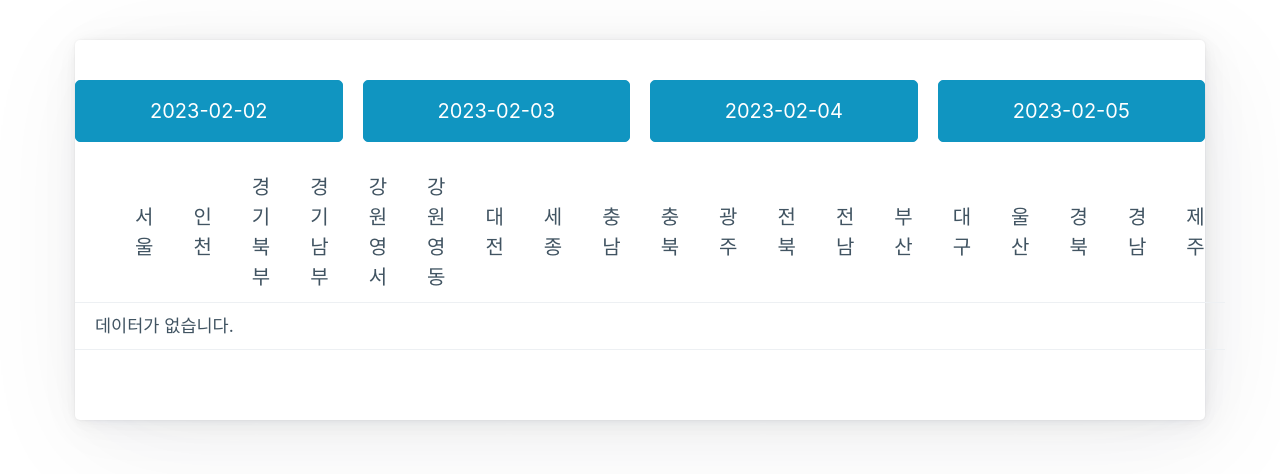
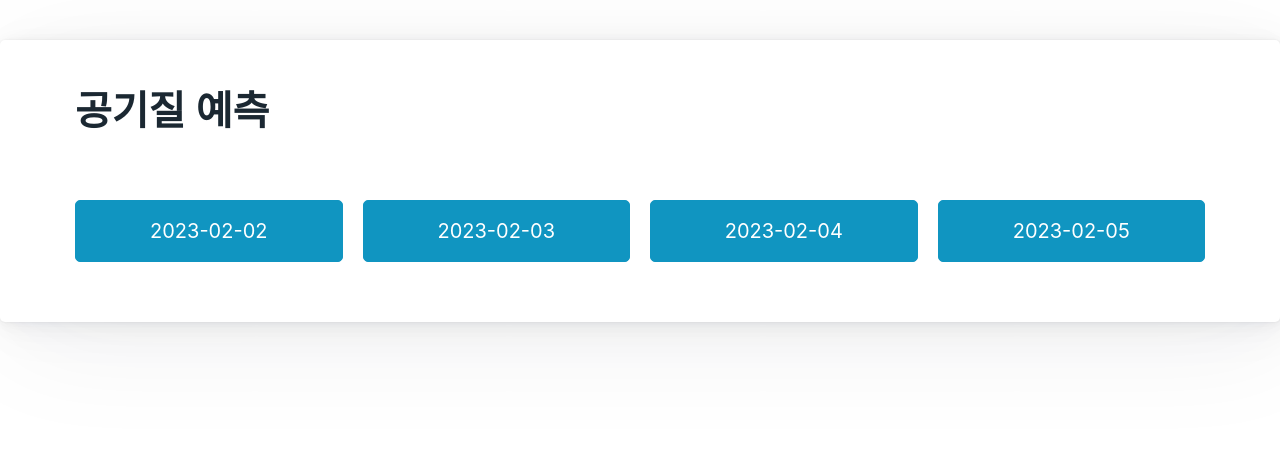
Before and after one commit to icecaptin/k-digital_React, a React (Create React App) app: page / in a window 1280 px wide. Shown: the top 474 px of the page. Built offline with nearby package versions, Linux system fonts and the light colour scheme.

Commit message:
20230428_FINAL

```diff
--- a/package.json
+++ b/package.json
@@ -15,6 +15,7 @@
     "react-dom": "^18.2.0",
     "react-router-dom": "^6.10.0",
     "react-scripts": "5.0.1",
+    "styled-components": "^5.3.10",
     "web-vitals": "^2.1.4"
   },
   "scripts": {
--- a/src/05_aircondition/AirJson.js
+++ /dev/null
@@ -1,53 +0,0 @@
-import React from 'react';
-import aircondition from "../05_aircondition/dataFrcst.json";
-
-const AirJson = ({ selectedDate }) => {
-  let dateData = {};
-  if (selectedDate) {
-    dateData = aircondition[selectedDate] || {};
-  }
-
-  const locations = [
-    "서울", "인천", "경기북부", "경기남부", "강원영서",
-    "강원영동", "대전", "세종", "충남", "충북",
-    "광주", "전북", "전남", "부산", "대구",
-    "울산", "경북", "경남", "제주"
-  ];
-
-  const getValuesByLocation = (location) => {
-    const value = dateData[location];
-    return value === "낮음" || value === "높음" ? value : "";
-  };
-
-  return (
-    <table>
-      <tbody>
-        <tr>
-          <th></th>
-          {locations.map((location) => {
-            return (
-              <th key={location}>{location}</th>
-            );
-          })}
-        </tr>
-        {Object.keys(dateData).length > 0 ? (
-          <tr>
-            <td>공기질</td>
-            {locations.map((location) => {
-              const value = getValuesByLocation(location);
-              return (
-                <td key={`${location}value`}>{value}</td>
-              );
-            })}
-          </tr>
-        ) : (
-          <tr>
-            <td colSpan={locations.length + 1}>데이터가 없습니다.</td>
-          </tr>
-        )}
-      </tbody>
-    </table>
-  );
-};
-
-export default AirJson;
--- a/src/05_aircondition/AirTable.js
+++ b/src/05_aircondition/AirTable.js
@@ -1,34 +1,59 @@
 import React, { useState } from 'react';
-import AirJson from './AirJson';
-import aircondition from '../05_aircondition/dataFrcst.json';
-import aircondition2 from '../05_aircondition/dataFrcst_원본.json';
+import aircondition from "../05_aircondition/dataFrcst_원본.json";
+import styles from './AirTable.moudle.css';
 
 const AirTable = () => {
-    const [selectedDate, setSelectedDate] = useState("2023-02-02");
-    const dtKey = ["frcstOneDt", "frcstTwoDt", "frcstThreeDt", "frcstFourDt"]
-    // dtKey.map((aircondition2) => console.log(data[aircondition2]));
-    const handleDateClick = (e) => {
-        setSelectedDate(e.target.textContent);
-    }
 
-    const getAirDataByDate = (date) => {
-        return aircondition[date];
-    }
+    const dtKey = ["frcstOneDt", "frcstTwoDt", "frcstThreeDt", "frcstFourDt"];
+    const cnResult = ["frcstOneCn", "frcstTwoCn", "frcstThreeCn", "frcstFourCn"];
+
+    // dtcn 객체 생성
+    const dtcn = {};
+    dtKey.forEach((key, idx) => {
+        const cn = aircondition[cnResult[idx]];
+        const cnArr = cn.split(',');
+        const cnObj = {};
+        cnArr.forEach(item => {
+            const [type, level] = item.split(':');
+            cnObj[type] = level.trim();
+        });
+        dtcn[aircondition[key]] = cnObj;
+    });
+
+    const [clickedData, setClickedData] = useState({});
+
+    const handleButtonClick = (dt) => {
+        setClickedData(dtcn[dt]);
+    };
 
     return (
-        <>
-            <article className="container">
-                <div className="grid">
-                    <button onClick={handleDateClick}>2023-02-02</button>
-                    <button onClick={handleDateClick}>2023-02-03</button>
-                    <button onClick={handleDateClick}>2023-02-04</button>
-                    <button onClick={handleDateClick}>2023-02-05</button>
+        <article>
+            <div className="container">
+
+                <h1>공기질 예측</h1>
+                <div className="grid parent">
+                    {dtKey.map((key, idx) => (
+                        <button key={`dt${idx}`} className="btns" onClick={() => handleButtonClick(aircondition[key])}>
+                            {aircondition[key]}
+                        </button>
+                    ))}
                 </div>
-                <div>
-                    <AirJson airData={getAirDataByDate(selectedDate)} />
+                <div className="result-container">
+                    {Object.keys(clickedData).map((type, idx) => (
+                        <div key={`clickedData${idx}`}>
+                            <span className={styles.spnormal}>{type}</span>
+                            {clickedData[type] === '낮음' ? (
+                                <span className={styles.splow}>{clickedData[type]}</span>
+                            ) : clickedData[type] === '보통' ? (
+                                <span className={styles.spmoderate}>{clickedData[type]}</span>
+                            ) : (
+                                <span className={styles.sphigh}>{clickedData[type]}</span>
+                            )}
+                        </div>
+                    ))}
                 </div>
-            </article>
-        </>
+            </div >
+        </article>
     );
 };
 
--- /dev/null
+++ b/src/05_aircondition/AirTable.moudle.css
@@ -0,0 +1,19 @@
+.result-container {
+  display:flex;
+}
+
+.result-container div {
+  flex: 1;
+}
+.spnormal{
+  color:black;
+}
+.splow{
+  color:blue;
+}
+.spmoderate{
+  color:green;
+}
+.sphigh{
+  color:red;
+}
--- a/src/05_aircondition/dataFrcst_원본.json
+++ b/src/05_aircondition/dataFrcst_원본.json
@@ -1,12 +1,10 @@
 {
     "frcstFourDt":"2023-02-05",
     "frcstThreeDt":"2023-02-04",
-    "frcstTwoCn":"서울 : 낮음, 인천 : 낮음, 경기북부 : 낮음, 경기남부 : 낮음, 강원영서 : 낮음, 강원영동 : 낮음, 대전 : 낮음, 세종 : 낮음, 충남 : 낮음, 충북 : 낮음, 광주 : 낮음, 전북 : 낮음, 전남 : 낮음, 부산 : 낮음, 대구 : 낮음, 울산 : 낮음, 경북 : 낮음, 경남 : 낮음, 제주 : 낮음, 신뢰도 : 보통",
-    "gwthcnd":"2월 4일~5일은 중서부지역을 중심으로 국외 미세먼지가 유입되는 가운데 대기 정체로 축적되어 4일 인천· 경기남부·충남, 5일 인천·경기남부·충북·충남에서 미세먼지 농도가 '높음'일 것으로 예상됩니다.",
+    "frcstTwoCn":"서울 : 낮음, 인천 : 낮음, 경기북부 : 낮음, 경기남부 : 낮음, 강원영서 : 낮음, 강원영동 : 낮음, 대전 : 낮음, 세종 : 낮음, 충남 : 낮음, 충북 : 낮음, 광주 : 낮음, 전북 : 낮음, 전남 : 낮음, 부산 : 낮음, 대구 : 낮음, 울산 : 낮음, 경북 : 낮음, 경남 : 낮음, 제주 : 낮음",
     "frcstTwoDt":"2023-02-03",
-    "frcstFourCn":"서울 : 낮음, 인천 : 높음, 경기북부 : 낮음, 경기남부 : 높음, 강원영서 : 낮음, 강원영동 : 낮음, 대전 : 낮음, 세종 : 낮음, 충남 : 높음, 충북 : 높음, 광주 : 낮음, 전북 : 낮음, 전남 : 낮음, 부산 : 낮음, 대구 : 낮음, 울산 : 낮음, 경북 : 낮음, 경남 : 낮음, 제주 : 낮음, 신뢰도 : 보통",
-    "frcstThreeCn":"서울 : 낮음, 인천 : 높음, 경기북부 : 낮음, 경기남부 : 높음, 강원영서 : 낮음, 강원영동 : 낮음, 대전 : 낮음, 세종 : 낮음, 충남 : 높음, 충북 : 낮음, 광주 : 낮음, 전북 : 낮음, 전남 : 낮음, 부산 : 낮음, 대구 : 낮음, 울산 : 낮음, 경북 : 낮음, 경남 : 낮음, 제주 : 낮음, 신뢰도 : 보통",
+    "frcstFourCn":"서울 : 낮음, 인천 : 높음, 경기북부 : 낮음, 경기남부 : 높음, 강원영서 : 낮음, 강원영동 : 낮음, 대전 : 낮음, 세종 : 낮음, 충남 : 높음, 충북 : 높음, 광주 : 낮음, 전북 : 낮음, 전남 : 낮음, 부산 : 낮음, 대구 : 낮음, 울산 : 낮음, 경북 : 낮음, 경남 : 낮음, 제주 : 낮음",
+    "frcstThreeCn":"서울 : 낮음, 인천 : 높음, 경기북부 : 낮음, 경기남부 : 높음, 강원영서 : 낮음, 강원영동 : 낮음, 대전 : 낮음, 세종 : 낮음, 충남 : 높음, 충북 : 낮음, 광주 : 낮음, 전북 : 낮음, 전남 : 낮음, 부산 : 낮음, 대구 : 낮음, 울산 : 낮음, 경북 : 낮음, 경남 : 낮음, 제주 : 낮음",
     "frcstOneDt":"2023-02-02",
-    "frcstOneCn":"서울 : 낮음, 인천 : 낮음, 경기북부 : 낮음, 경기남부 : 낮음, 강원영서 : 낮음, 강원영동 : 낮음, 대전 : 낮음, 세종 : 낮음, 충남 : 낮음, 충북 : 낮음, 광주 : 낮음, 전북 : 낮음, 전남 : 낮음, 부산 : 낮음, 대구 : 낮음, 울산 : 낮음, 경북 : 낮음, 경남 : 낮음, 제주 : 낮음, 신뢰도 : 높음",
-    "presnatnDt":"2023-01-30"
+    "frcstOneCn":"서울 : 낮음, 인천 : 낮음, 경기북부 : 낮음, 경기남부 : 낮음, 강원영서 : 낮음, 강원영동 : 낮음, 대전 : 낮음, 세종 : 낮음, 충남 : 낮음, 충북 : 낮음, 광주 : 낮음, 전북 : 낮음, 전남 : 낮음, 부산 : 낮음, 대구 : 낮음, 울산 : 낮음, 경북 : 낮음, 경남 : 낮음, 제주 : 낮음"
     }
```
Also changed, not shown: 1 other file (tests, documents, lock files or other folders).
